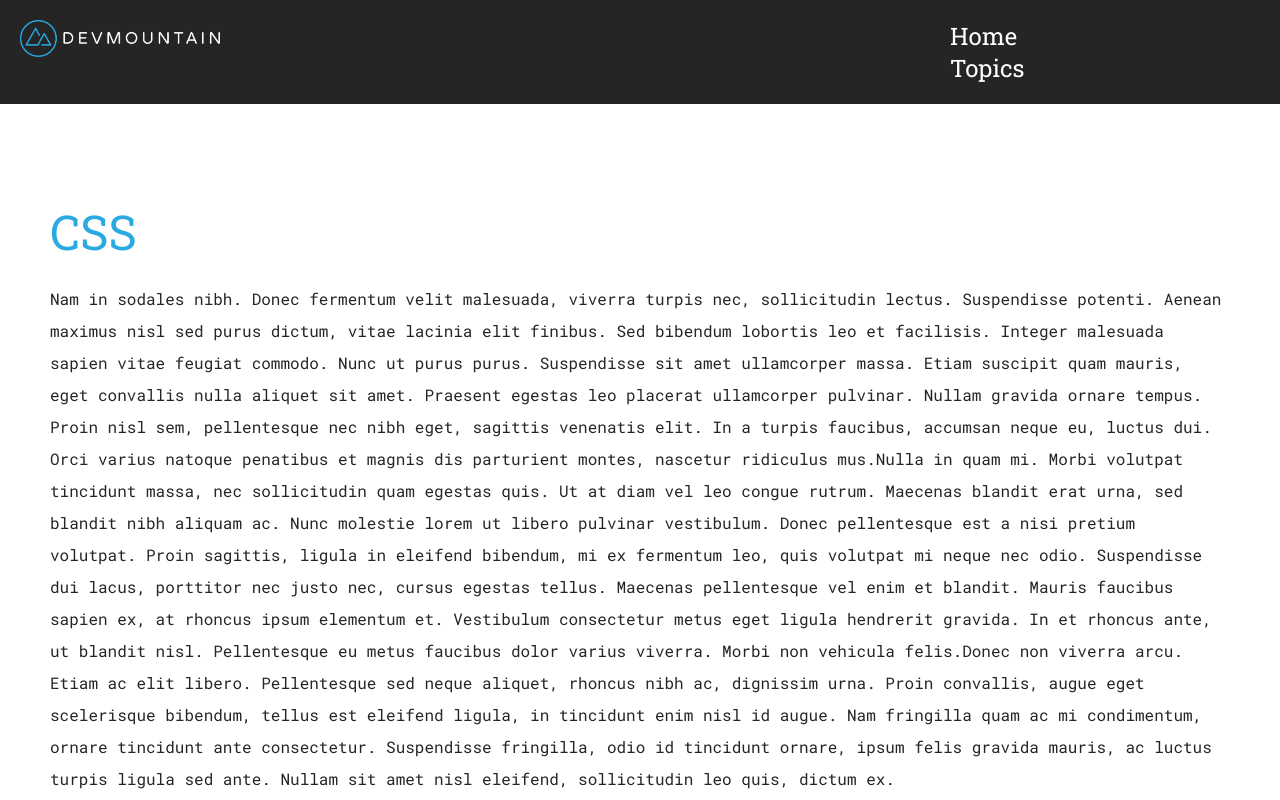
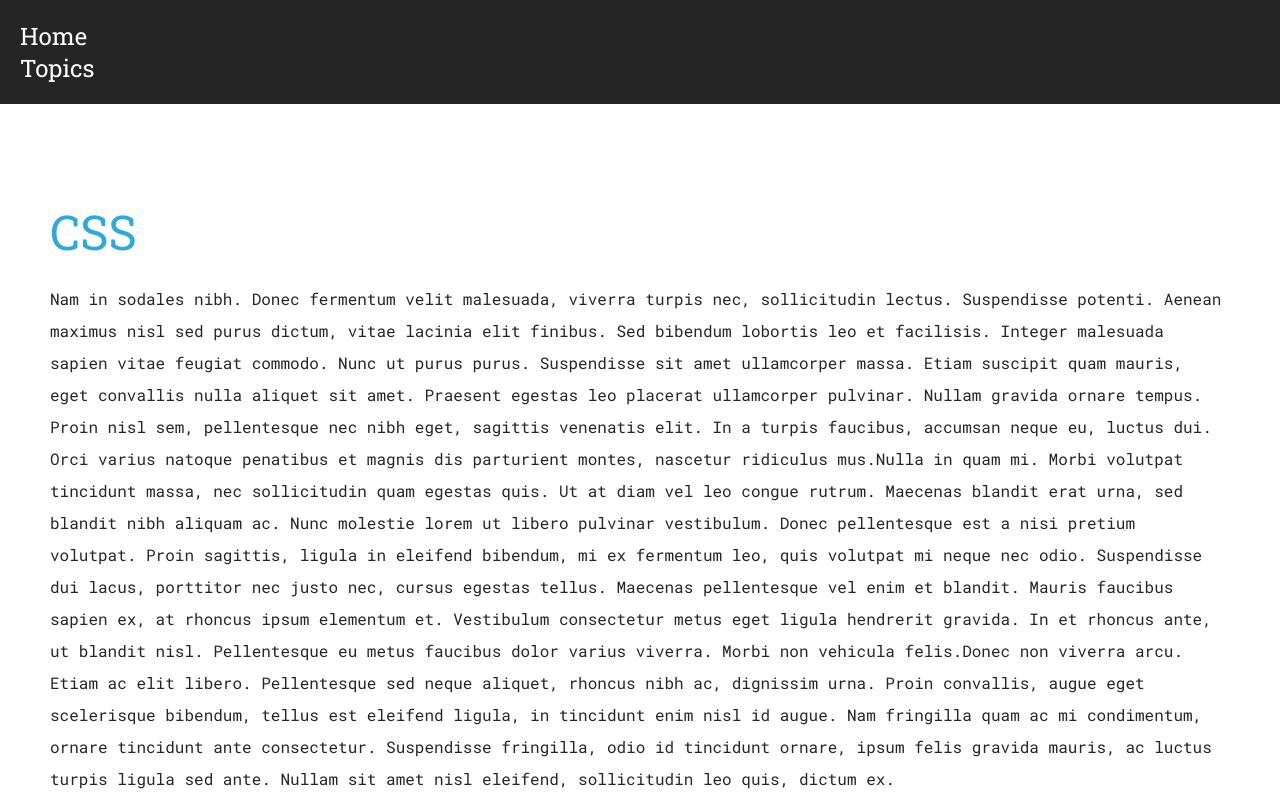
Before and after one commit to XINEXPORT/vite-ghpages, a React (Vite) app: page /vite-ghpages/in/topics/in/post/2 in a window 1280 px wide. Built offline with nearby package versions, Linux system fonts and the light colour scheme.

Commit message:
added: initial logo --Joe

```diff
--- a/src/Components/Home/Home.jsx
+++ b/src/Components/Home/Home.jsx
@@ -3,7 +3,7 @@ import './Home.css';
 export default function Home() {
   return (
     <div className="Home">
-      <h1>Welcome to the Dallas Coders Blog!</h1>
+      <h1>Texas Coding Club</h1>
       <h2>Head over to the topic browser to see all the latest posts!</h2>
       {/* <img src = "https://i.natgeofe.com/n/548467d8-c5f1-4551-9f58-6817a8d2c45e/NationalGeographic_2572187_square.jpg"
             class="text-center sm:text-left"/> */}
--- a/src/Components/Nav/Nav.jsx
+++ b/src/Components/Nav/Nav.jsx
@@ -5,9 +5,9 @@ import {Link} from 'react-router-dom'
 export default function Nav() {
   return (
     <div className="Nav">
-      <div>
+      {/* <div>
         <img src={logo} alt="dm logo" />
-      </div>
+      </div> */}
       <ul>
         <li>
         <Link to="/vite-ghpages">Home</Link>
```
